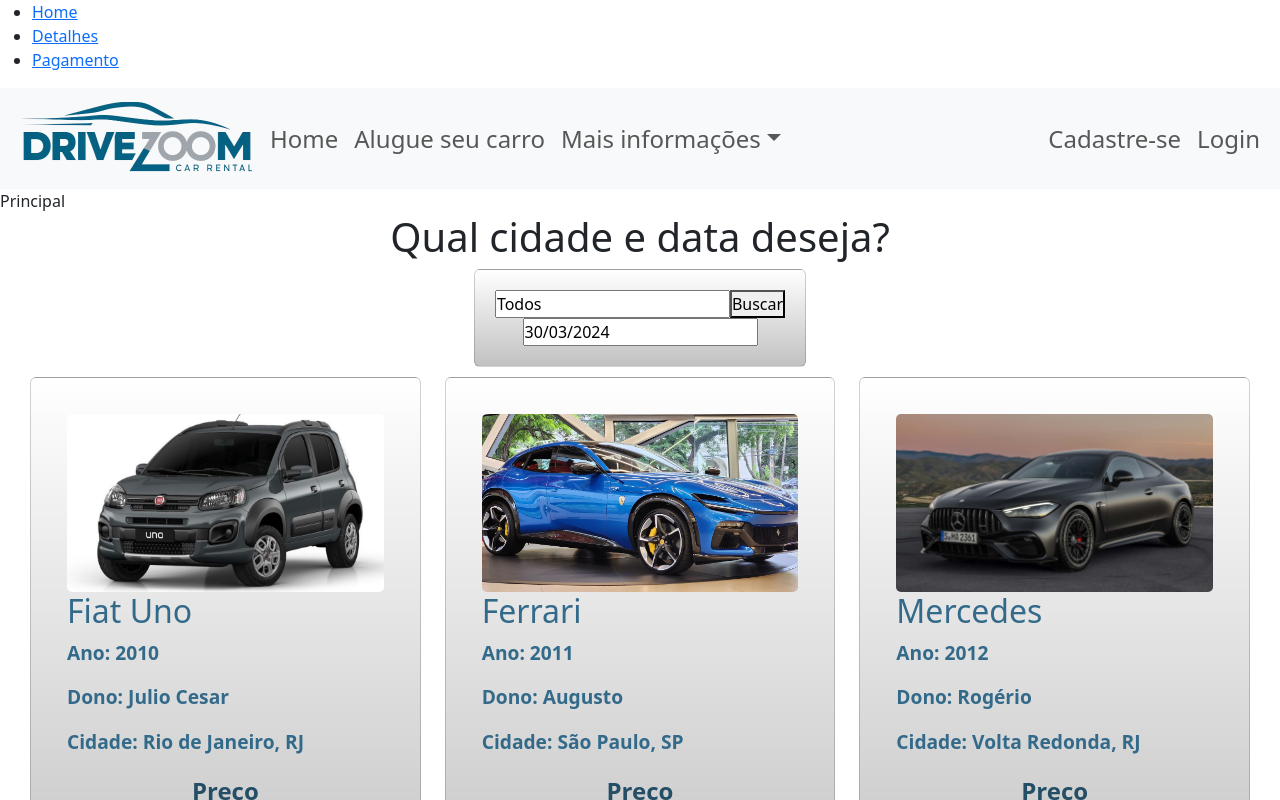
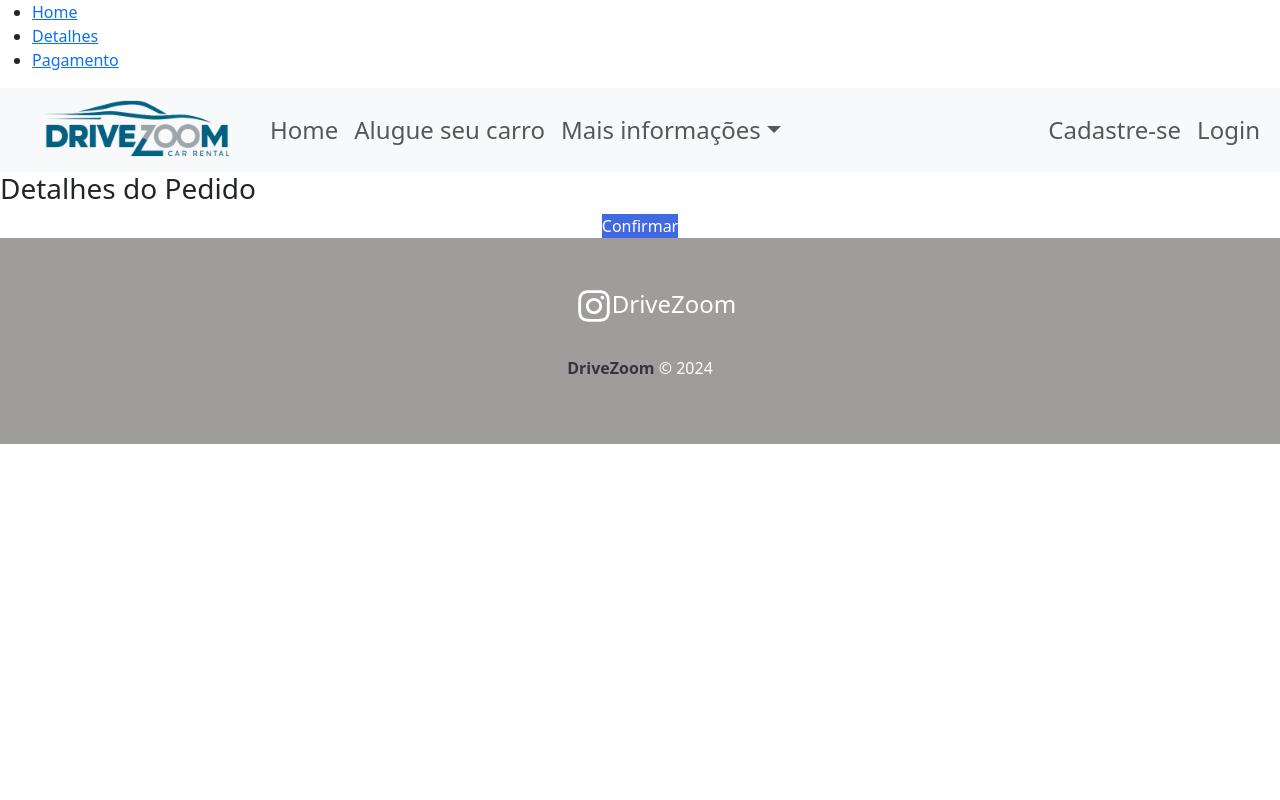
Before and after one commit to dsm-cefet-rj/ti-2024-1-grupo-sete, a React (Create React App) app: page /Aluguel in a window 1280 px wide. Shown: the top 800 px of the page. Built offline with nearby package versions, Linux system fonts and the light colour scheme.

Commit message:
carrossel e aluguel
carrossel de carro, começo página de aluguel

```diff
--- a/package.json
+++ b/package.json
@@ -9,6 +9,7 @@
     "bootstrap": "^5.3.3",
     "date-fns": "^3.6.0",
     "react": "^18.2.0",
+    "react-bootstrap": "^2.10.2",
     "react-date-range": "^2.0.0-alpha.4",
     "react-dom": "^18.2.0",
     "react-icons": "^5.0.1",
--- /dev/null
+++ b/src/Components/Carrosseis/CarrosselCarro.js
@@ -0,0 +1,44 @@
+import React from "react";
+import 'bootstrap/dist/css/bootstrap.css';
+import Carousel from 'react-bootstrap/Carousel';
+import Ferrari from '../../Assets/Ferrari.jpeg';
+import BMW from '../../Assets/bmw.png';
+import Mercedes from '../../Assets/Mercedes.jpg';
+import FiatUno from '../../Assets/fiat-uno.jpg';
+import Tesla from '../../Assets/tesla.jpeg';
+import Honda from '../../Assets/honda.jpg';
+import './style.css';
+
+
+
+
+
+
+export default function CarrosselCarro(props){
+    return(
+        <>
+        <div>
+            <h4>Alguns Carros Disponíveis</h4>
+            <Carousel  indicators={false} variant="dark">
+                <Carousel.Item>
+                    <img className="carro" src= {BMW}/>
+                </Carousel.Item>
+                <Carousel.Item>
+                    <img className="carro" src={Ferrari} />
+                </Carousel.Item>
+                <Carousel.Item>
+                    <img className="carro" src={Mercedes} />
+                </Carousel.Item>
+                <Carousel.Item>
+                    <img className="carro" src={FiatUno} />
+                </Carousel.Item>
+                <Carousel.Item>
+                    <img className="carro" src={Tesla} />
+                </Carousel.Item>
+                <Carousel.Item>
+                    <img className="carro" src={Honda} />
+                </Carousel.Item>
+            </Carousel>
+        </div>
+    </>);
+}
--- /dev/null
+++ b/src/Components/Carrosseis/style.css
@@ -0,0 +1,14 @@
+h4{
+    text-align: center;
+}
+
+img{
+    width: 80%;
+    max-width: 500px;
+    margin: auto;
+    display: block;
+}
+
+p{
+    text-align: center;
+}
--- /dev/null
+++ b/src/Pages/Aluguel/aluguel.css
@@ -0,0 +1,9 @@
+.butConfirm{
+    text-align: center;
+}
+
+button{
+    background-color: royalblue;
+    color: white;
+    border: none;
+}
--- /dev/null
+++ b/src/Pages/Aluguel/index.js
@@ -0,0 +1,19 @@
+import React from "react";
+import HeaderMain from "../../Components/Header";
+import Footer from "../../Components/Footer/footer";
+import './aluguel.css'
+
+export default function Alugar(props){
+    return(
+        <>
+        <HeaderMain/>
+        <div className="det">
+            <h3>Detalhes do Pedido </h3>
+
+        </div>
+        <div className="butConfirm">
+            <button>Confirmar</button>
+        </div>
+        <Footer/>
+        </>);
+}
--- a/src/Pages/Detalhes/Detalhes.css
+++ b/src/Pages/Detalhes/Detalhes.css
@@ -61,3 +61,18 @@
     box-shadow: 3px 3px 0px 0px rgba(0, 0, 0, 0.089);
     border: solid 3px rgba(0, 0, 0, 0.28);
 }
+
+
+.aluPag{
+    text-decoration: none;
+    text-align: center;
+    color: white;
+}
+
+.butAlu{
+    text-align: center;
+}
+
+button{
+    background-color: royalblue;
+}
--- a/src/Pages/Detalhes/Detalhes.js
+++ b/src/Pages/Detalhes/Detalhes.js
@@ -1,6 +1,8 @@
 import React from "react";
+import './Detalhes.css'
 import HeaderMain from "../../Components/Header";
 import Footer from "../../Components/Footer/footer";
+import { Link } from "react-router-dom/cjs/react-router-dom";
 
 
 export default function Detalhes(props){
@@ -10,6 +12,9 @@
         <div>
             <h1>Teste</h1>
         </div>
+        <div className="butAlu">
+            <button><Link className="aluPag" aria-current="page" to="/Aluguel">Alugar</Link></button>
+        </div>
         <footer>
             <Footer />
         </footer>
--- a/src/Pages/Principal/Principal.js
+++ b/src/Pages/Principal/Principal.js
@@ -2,6 +2,7 @@
 import HeaderMain from "../../Components/Header";
 import Pesquisa from "../../Components/FerramentaPesquisa/pesquisa";
 import Footer from "../../Components/Footer/footer"
+import CarrosselCarro from "../../Components/Carrosseis/CarrosselCarro";
 
 
 export default function Principal(props){
@@ -12,7 +13,7 @@
         <div>
             Principal
         </div>
-
+        <CarrosselCarro/>
         <Pesquisa/>
 
 
--- a/src/Pages/Rotas/Rotas.js
+++ b/src/Pages/Rotas/Rotas.js
@@ -5,6 +5,7 @@
 import FAQ from '../FAQ/index';
 import Contatos from '../Contatos/index';
 import Login from '../Login/Login'
+import Alugar from '../Aluguel';
 import{ BrowserRouter as Router, Switch, Route, Link } from "react-router-dom";
 
 export const AppRouter =() => {
@@ -25,6 +26,7 @@
               <Route path="/FAQ"><FAQ/></Route>
               <Route path="/contatos"><Contatos/></Route>
               <Route path="/login"><Login /></Route>
+              <Route path="/Aluguel"><Alugar/></Route>
               <Route path="/"><Principal /></Route>
 
               </Switch>
```
Also changed, not shown: 2 other files (tests, documents, lock files or other folders).
